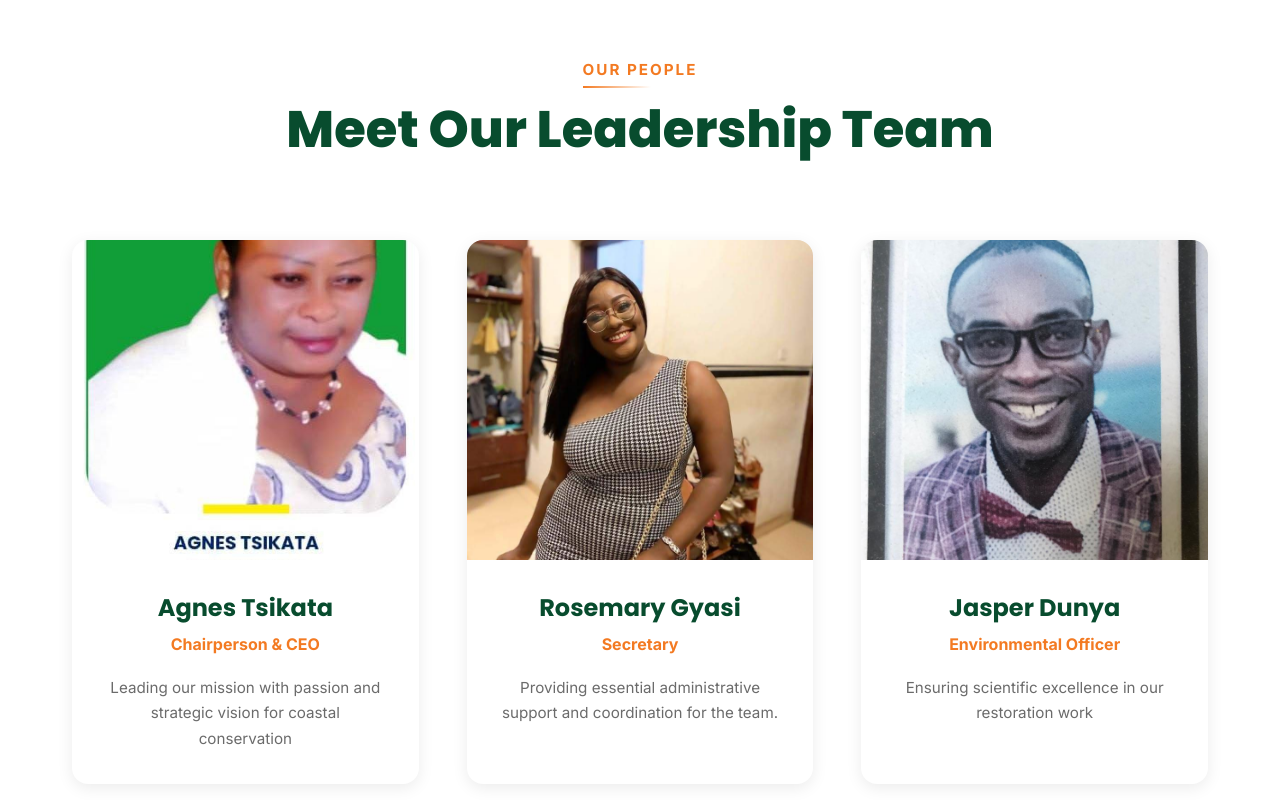
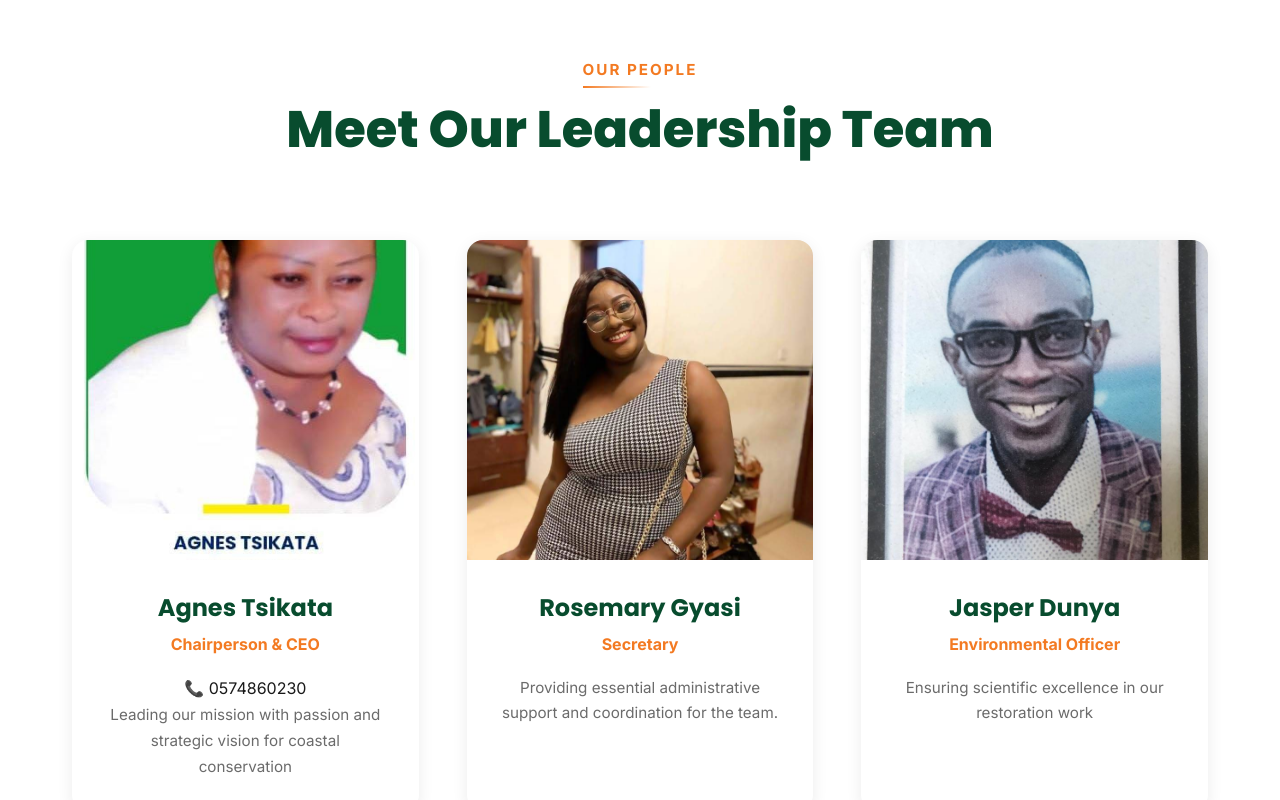
Before and after one commit to Bless2000/NGO-Website, a React (Vite) app: page / in a window 1280 px wide. Shown: the part 11200-12000 px from the top of the page. Built offline with nearby package versions, Linux system fonts and the light colour scheme.

Commit message:
Add contact numbers for Agnes Tsikata and Dennis Amoako

```diff
--- a/src/App.jsx
+++ b/src/App.jsx
@@ -529,6 +529,7 @@ const App = () => {
               <div className="team-info">
                 <h3>Agnes Tsikata</h3>
                 <p className="team-role">Chairperson & CEO</p>
+                <p className="team-contact">📞 0574860230</p>
                 <p className="team-description">Leading our mission with passion and strategic vision for coastal conservation</p>
               </div>
             </div>
@@ -562,6 +563,7 @@ const App = () => {
               <div className="team-info">
                 <h3>Dennis Amoako</h3>
                 <p className="team-role">Management Committee member/Finance</p>
+                <p className="team-contact">📞 0209279897</p>
                 <p className="team-description">Manages the financial aspects and contributes to strategic management decisions.</p>
               </div>
             </div>
```
